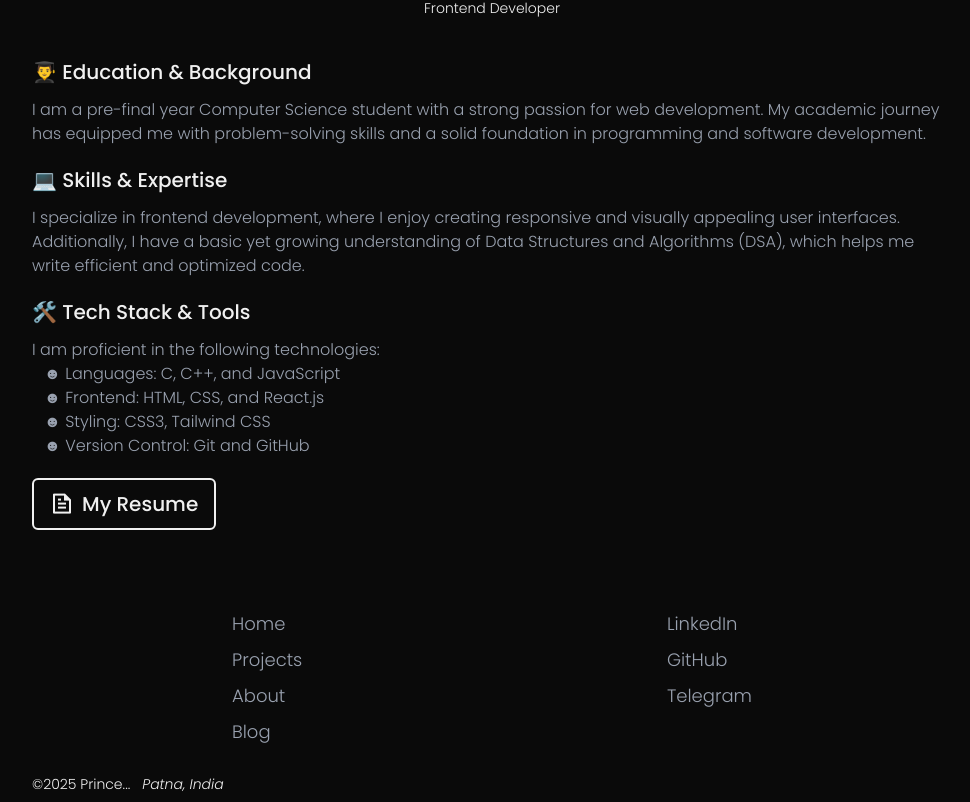
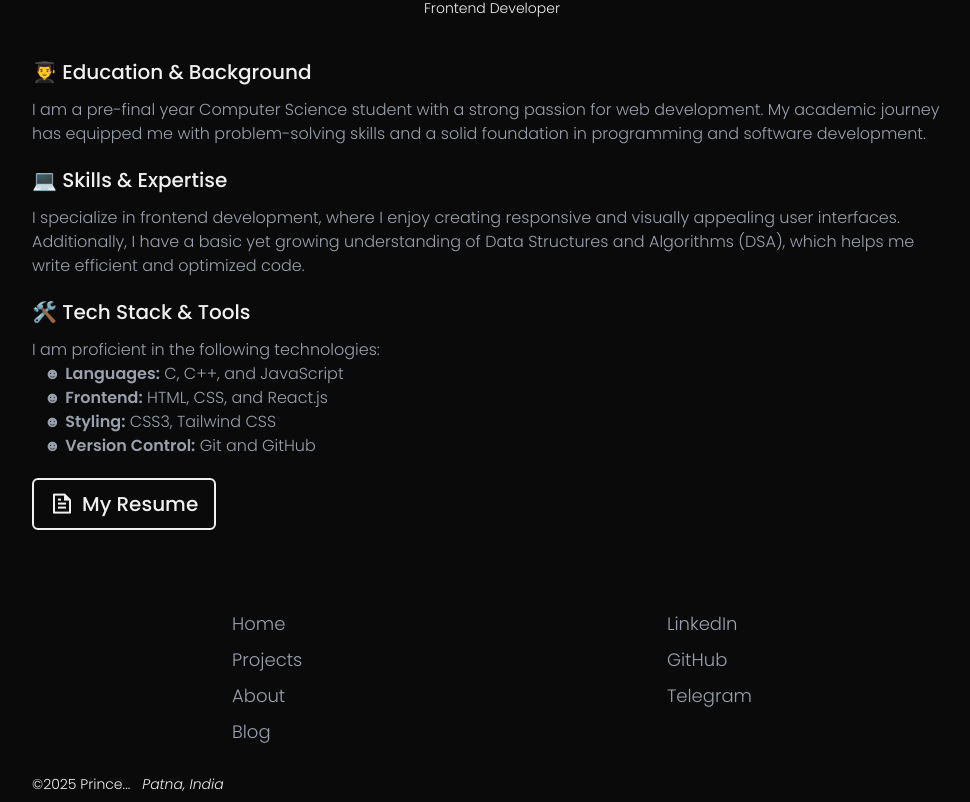
Before and after one commit to prince-kr-dev/portfolio, a React (Vite) app: page /about in a window 1280 px wide. Shown: the part 570-1372 px from the top of the page, without its empty margins (148-1118 px from the left). Built offline with nearby package versions, Linux system fonts and the light colour scheme.

Commit message:
Style changed

```diff
--- a/src/components/About.jsx
+++ b/src/components/About.jsx
@@ -39,10 +39,10 @@ function About() {
           <div className="text-md font-light text-gray-400">
             I am proficient in the following technologies:
             <div className="pl-3 flex flex-col">
-              <span>☻ Languages: C, C++, and JavaScript</span>
-              <span>☻ Frontend: HTML, CSS, and React.js</span>
-              <span>☻ Styling: CSS3, Tailwind CSS </span>
-              <span>☻ Version Control: Git and GitHub</span>
+              <span>☻ <b className="font-semibold">Languages:</b> C, C++, and JavaScript</span>
+              <span>☻ <b className="font-semibold">Frontend:</b> HTML, CSS, and React.js</span>
+              <span>☻ <b className="font-semibold">Styling:</b> CSS3, Tailwind CSS </span>
+              <span>☻ <b className="font-semibold">Version Control:</b> Git and GitHub</span>
             </div>
           </div>
           <a
```
